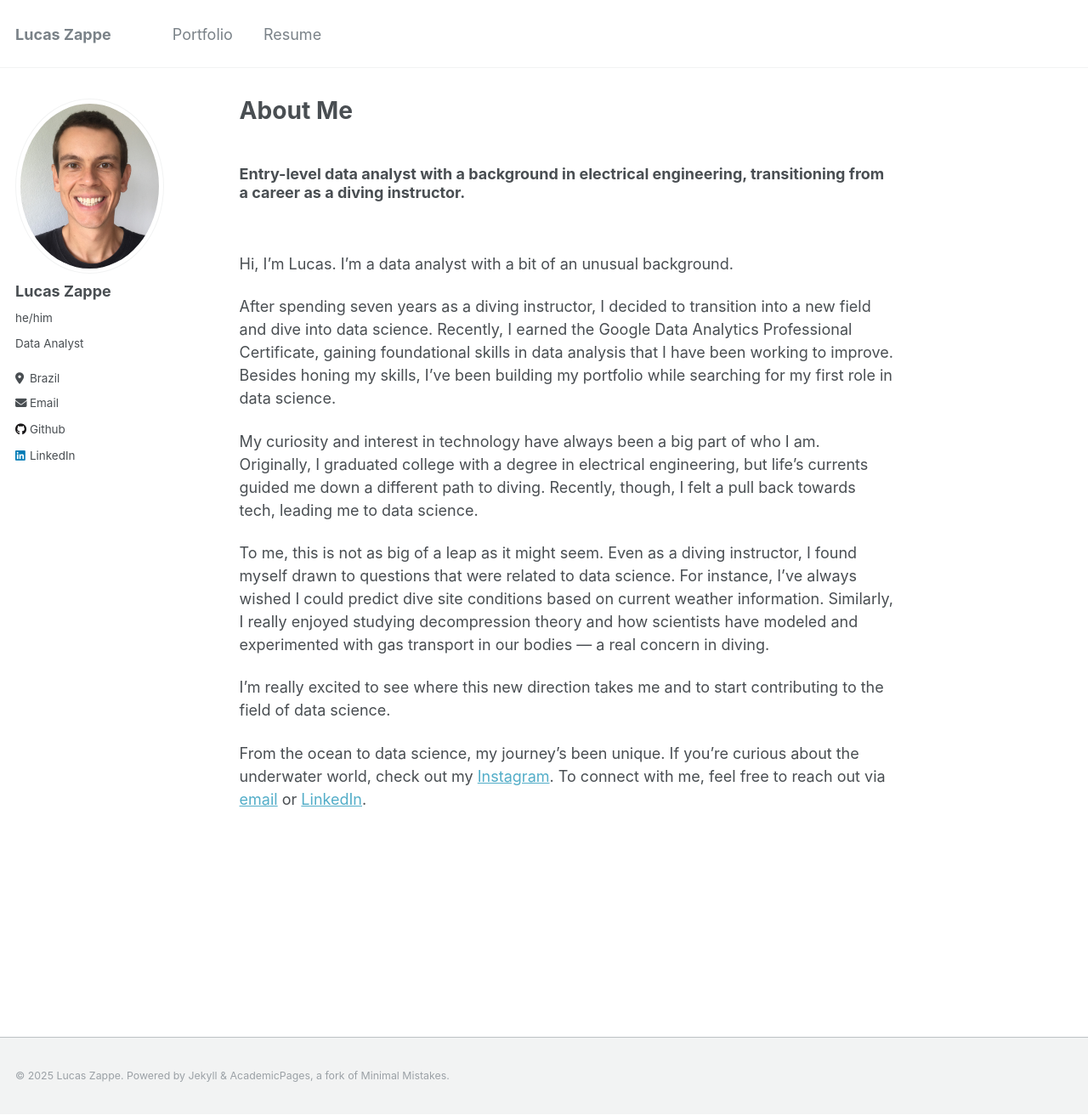
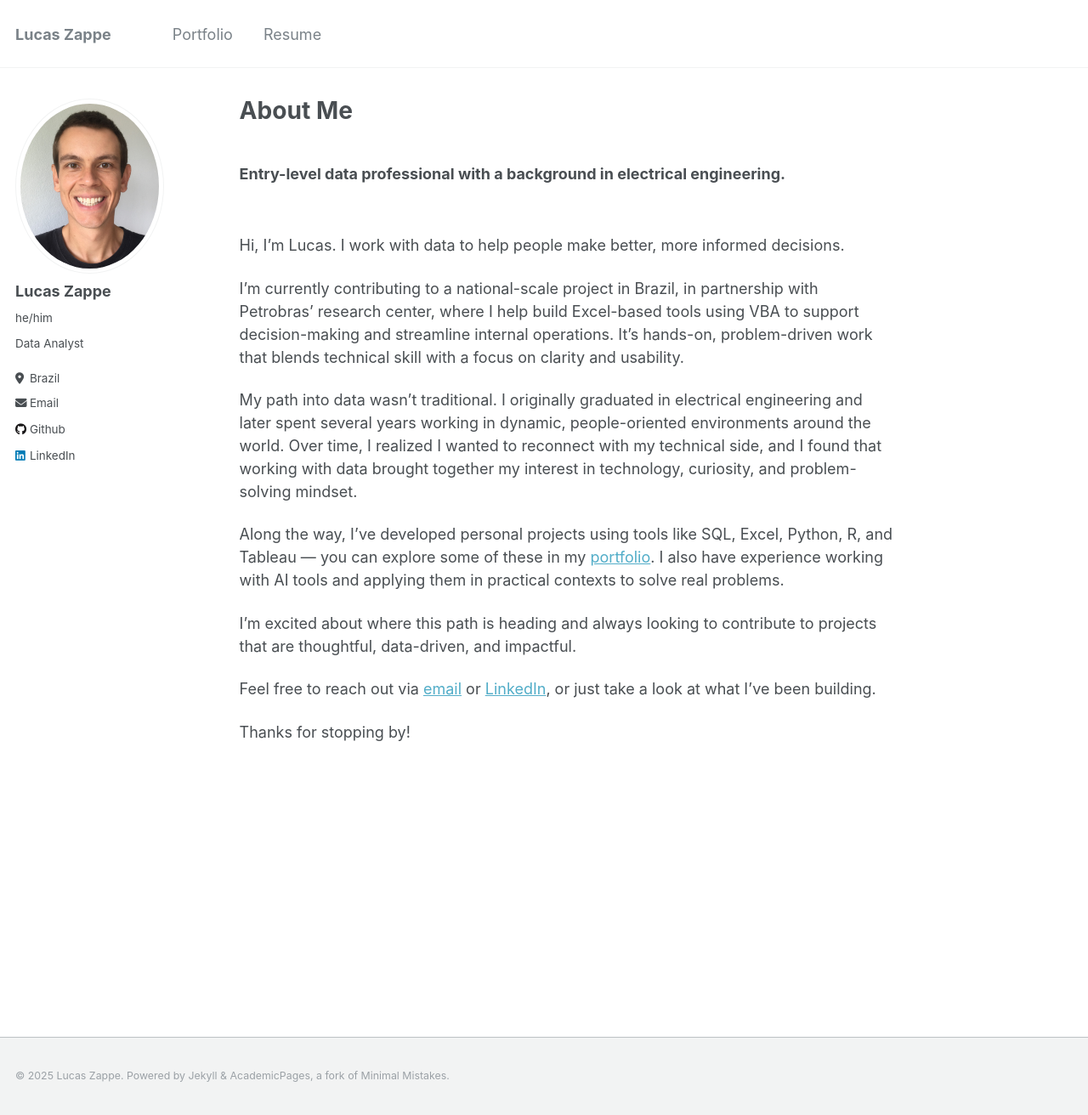
Before and after one commit to lucaszappe/lucaszappe.github.io, a Jekyll site: the page built from _pages/about.md, in a window 1280 px wide and 1312 px high. Shown: the whole window at 85% size. Built offline with Jekyll 4.4.1, drawn with Linux system fonts in a browser that asks for light colours.

Commit message:
update about me

```diff
--- a/_pages/about.md
+++ b/_pages/about.md
@@ -7,18 +7,20 @@ redirect_from:
   - /about.html
 ---
 
-### Entry-level data analyst with a background in electrical engineering, transitioning from a career as a diving instructor.
+### Entry-level data professional with a background in electrical engineering.
 
 <br>
 
-Hi, I’m Lucas. I’m a data analyst with a bit of an unusual background.
+Hi, I’m Lucas. I work with data to help people make better, more informed decisions.
 
-After spending seven years as a diving instructor, I decided to transition into a new field and dive into data science. Recently, I earned the Google Data Analytics Professional Certificate, gaining foundational skills in data analysis that I have been working to improve. Besides honing my skills, I’ve been building my portfolio while searching for my first role in data science.
+I’m currently contributing to a national-scale project in Brazil, in partnership with Petrobras’ research center, where I help build Excel-based tools using VBA to support decision-making and streamline internal operations. It’s hands-on, problem-driven work that blends technical skill with a focus on clarity and usability.
 
-My curiosity and interest in technology have always been a big part of who I am. Originally, I graduated college with a degree in electrical engineering, but life’s currents guided me down a different path to diving. Recently, though, I felt a pull back towards tech, leading me to data science.
+My path into data wasn’t traditional. I originally graduated in electrical engineering and later spent several years working in dynamic, people-oriented environments around the world. Over time, I realized I wanted to reconnect with my technical side, and I found that working with data brought together my interest in technology, curiosity, and problem-solving mindset.
 
-To me, this is not as big of a leap as it might seem. Even as a diving instructor, I found myself drawn to questions that were related to data science. For instance, I’ve always wished I could predict dive site conditions based on current weather information. Similarly, I really enjoyed studying decompression theory and how scientists have modeled and experimented with gas transport in our bodies &mdash; a real concern in diving.
+Along the way, I’ve developed personal projects using tools like SQL, Excel, Python, R, and Tableau — you can explore some of these in my [portfolio](https://lucaszappe.github.io/portfolio/). I also have experience working with AI tools and applying them in practical contexts to solve real problems.
 
-I'm really excited to see where this new direction takes me and to start contributing to the field of data science.
+I’m excited about where this path is heading and always looking to contribute to projects that are thoughtful, data-driven, and impactful.
 
-From the ocean to data science, my journey's been unique. If you're curious about the underwater world, check out my [Instagram](https://www.instagram.com/diving.lucas/). To connect with me, feel free to reach out via [email](mailto:data.zappe@gmail.com) or [LinkedIn](https://www.linkedin.com/in/lucaszappe).
+Feel free to reach out via [email](mailto:data.zappe@gmail.com) or [LinkedIn](https://www.linkedin.com/in/lucaszappe), or just take a look at what I’ve been building.
+
+Thanks for stopping by!
```
